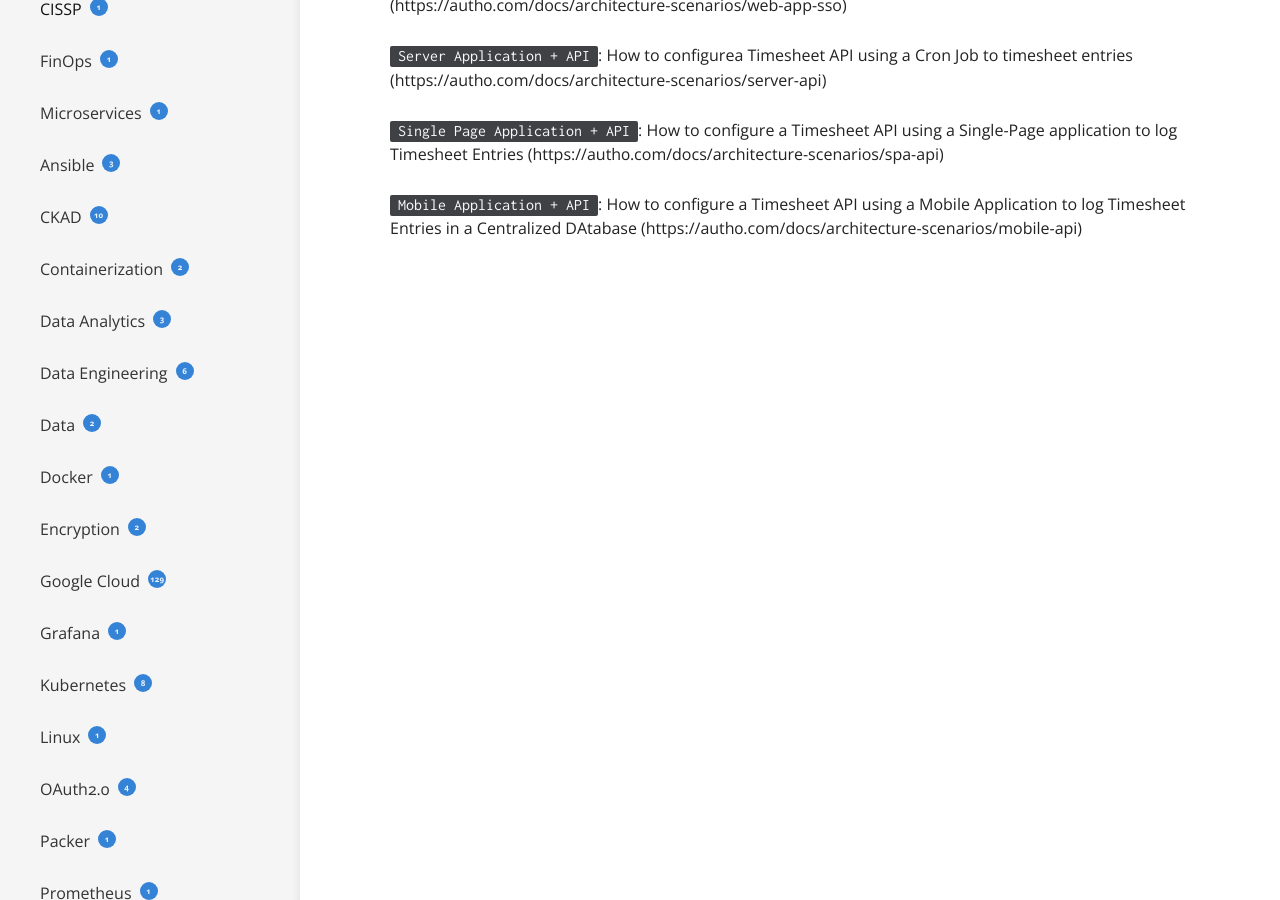
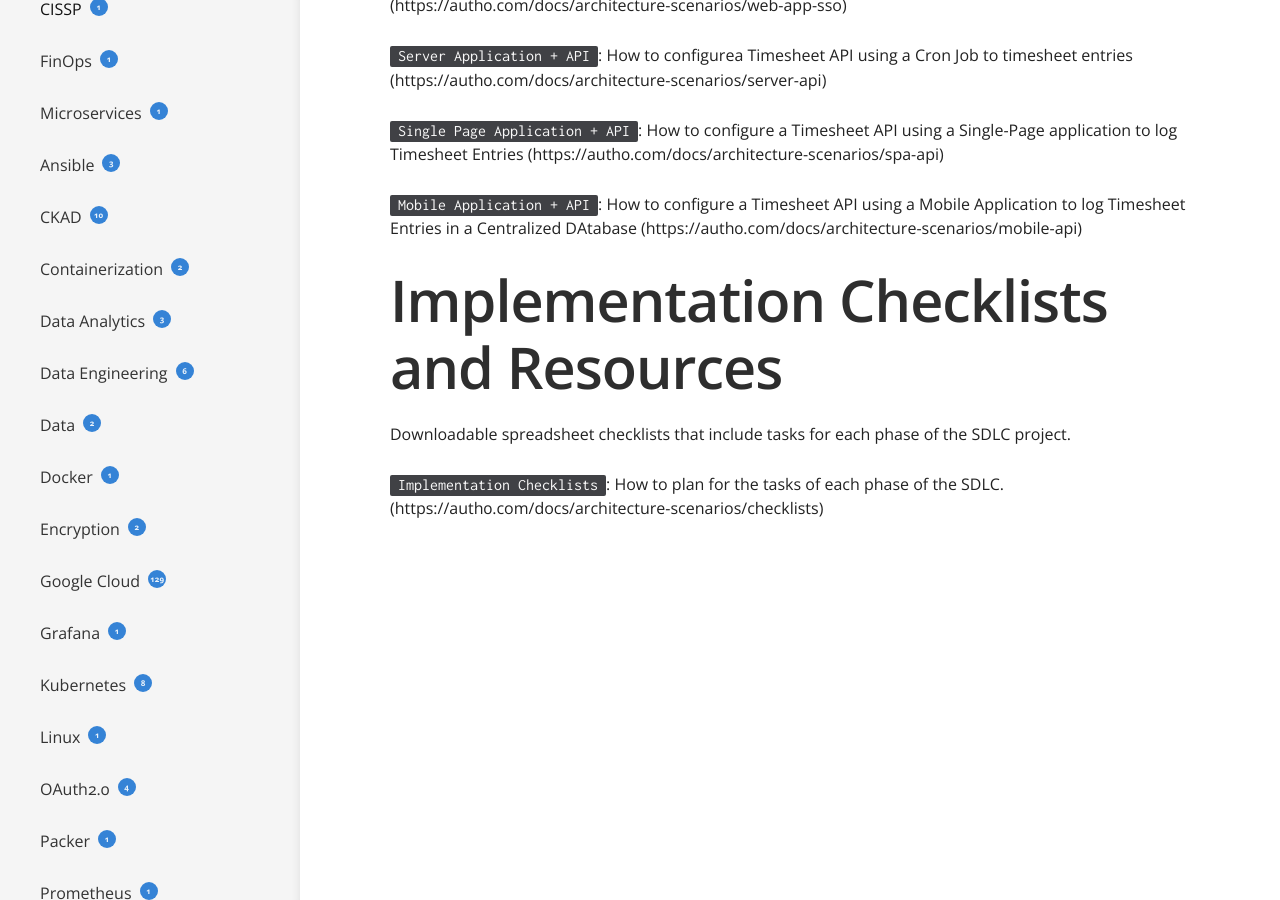
Before and after one commit to TABurrows/taburrows.github.io, a Jekyll site: the page built from _docs/Auth0/architectures.md, in a window 1280 px wide and 900 px high, scrolled down 855 px. Built offline with Jekyll 4.4.1, drawn with Linux system fonts in a browser that asks for light colours.

Commit message:
Updated Auth0 Notes

```diff
--- a/_docs/Auth0/architectures.md
+++ b/_docs/Auth0/architectures.md
@@ -11,6 +11,7 @@ Phased approaches across multiple workstreams:
 
 B2C:        (https://assets.ctfassets.net/cdy7uua7fh8z/3er1aEQ7Ul0q3c9leJWczR/b1f18b4c16abb7e78b01e4eb2b52bb8e/B2C_Project_Planning.pdf)
 B2B/B2E:    (https://assets.ctfassets.net/cdy7uua7fh8z/63F0WOPJdVzsPMxV1Xvp8x/7a329487c5e890d8e820f6a48983b46a/B2B_Project_Planning.pdf)
+
 
 ## Application Architecture Scenarios
 
@@ -30,3 +31,11 @@ Implementation guides from beginning to end:
 
 `Mobile Application + API`: How to configure a Timesheet API using a Mobile Application to log Timesheet Entries in a Centralized DAtabase
     (https://auth0.com/docs/architecture-scenarios/mobile-api)
+
+
+## Implementation Checklists and Resources
+
+Downloadable spreadsheet checklists that include tasks for each phase of the SDLC project.
+
+`Implementation Checklists`: How to plan for the tasks of each phase of the SDLC.
+    (https://auth0.com/docs/architecture-scenarios/checklists)
```
